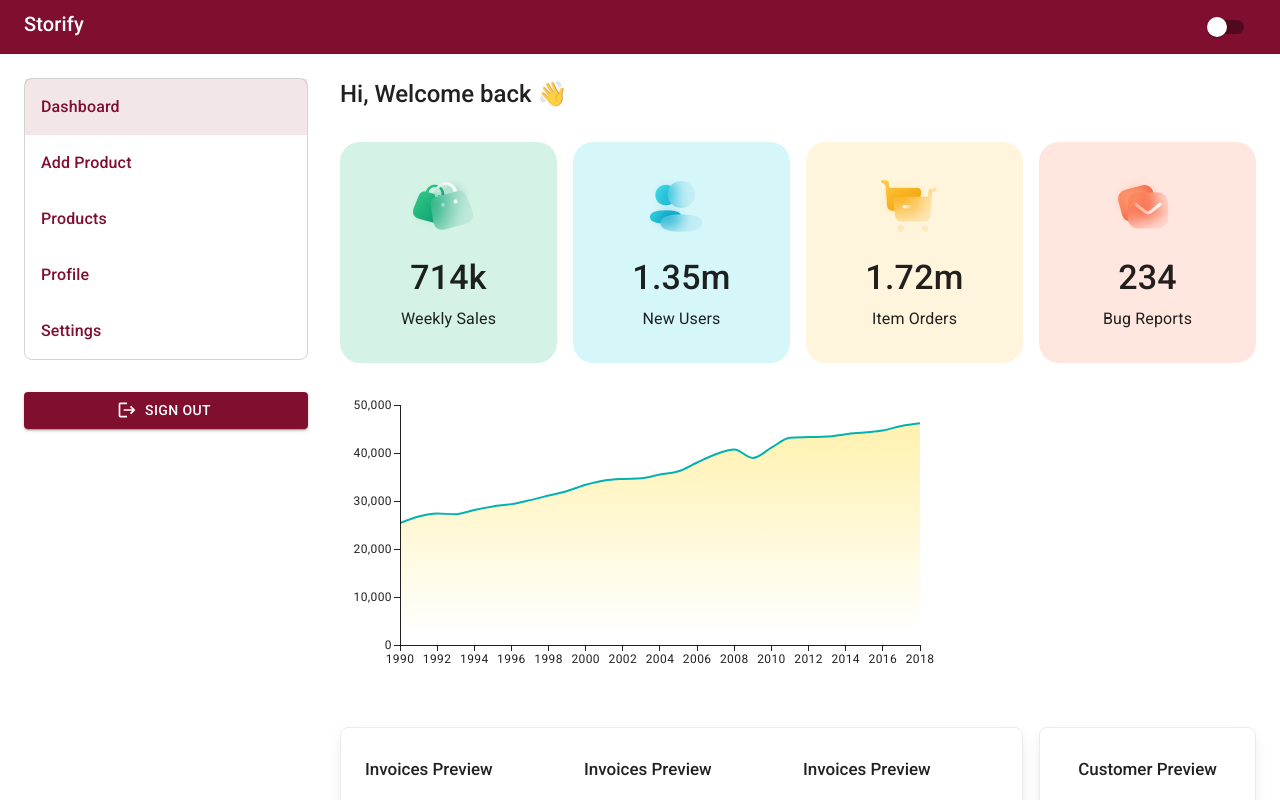
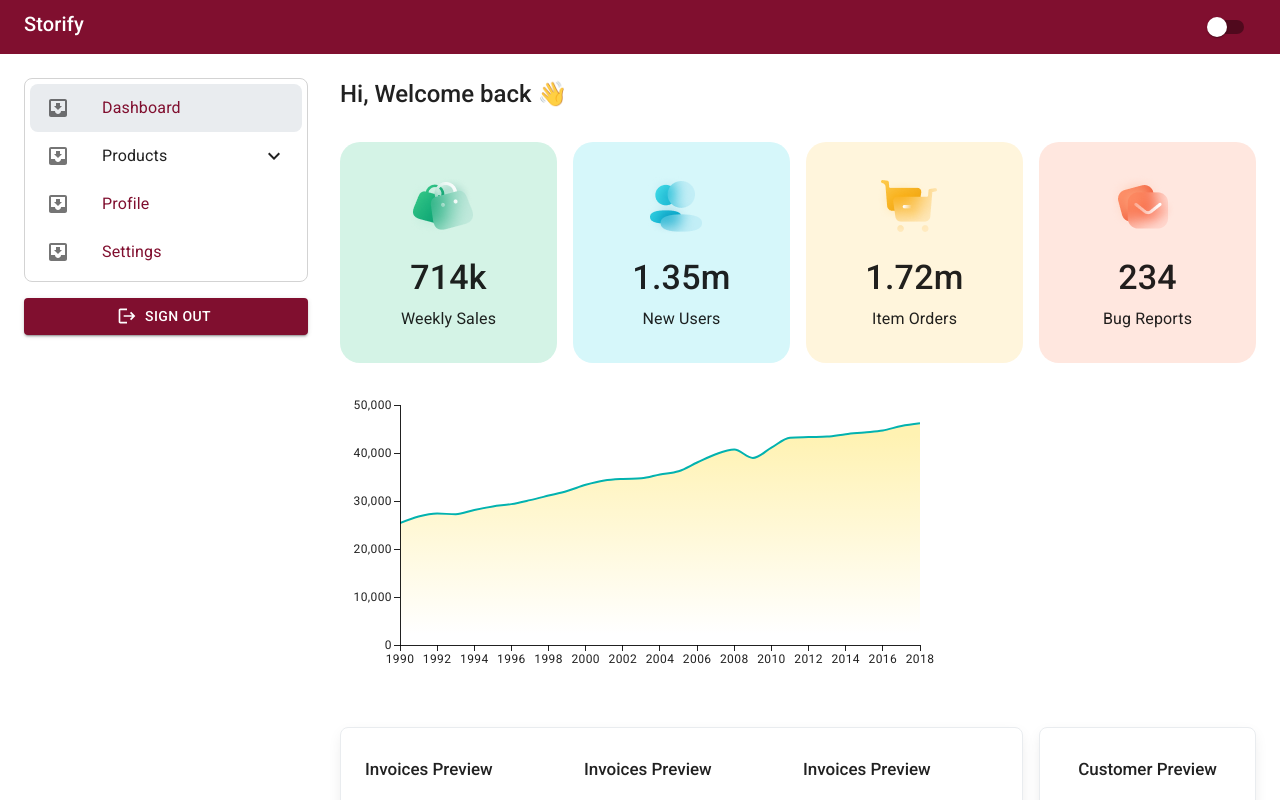
Before and after one commit to ccna35/storify, a React (Vite) app in the folder client/: page / in a window 1280 px wide. Shown: the top 800 px of the page. Built offline with nearby package versions, Linux system fonts and the light colour scheme; sample sign-in values are in the browser's storage.

Commit message:
WORKING on edit product bug

```diff
--- a/client/src/components/Pages/Products/Modals/EditProduct.tsx
+++ b/client/src/components/Pages/Products/Modals/EditProduct.tsx
@@ -32,11 +32,11 @@ type EditProductModalProps = {
 type ProductFormValues = {
   product_name: string;
   description: string;
-  price?: number;
-  stock_quantity?: number;
+  price: number;
+  stock_quantity: number;
   manufacturer: string;
   category: string;
-  is_featured?: boolean;
+  is_featured: boolean;
 };
 
 const INITIAL_VALUES: ProductFormValues = {
@@ -58,6 +58,8 @@ export default function EditProductModal({
   handleClose,
   product_id,
 }: EditProductModalProps) {
+  console.log(product_id);
+
   const queryClient = useQueryClient();
 
   const navigate = useNavigate();
@@ -82,7 +84,7 @@ export default function EditProductModal({
   console.log(product_id);
 
   const { data, isLoading, isSuccess, isError, error } = useQuery({
-    queryKey: ["product"],
+    queryKey: ["product", { product_id }],
     queryFn: () => ProductService.getOneProduct(product_id as number),
   });
 
@@ -114,7 +116,11 @@ export default function EditProductModal({
     handleSubmit,
     formState: { errors },
   } = useForm<ProductFormValues>({
-    // defaultValues: INITIAL_VALUES,
+    defaultValues: {
+      price: 0,
+      stock_quantity: 0,
+      is_featured: false,
+    },
     mode: "onChange",
   });
 
@@ -128,9 +134,8 @@ export default function EditProductModal({
       <Dialog open={open} onClose={handleClose} fullWidth>
         <DialogTitle>Update</DialogTitle>
         <DialogContent>
-          {!data ? (
-            <Typography>Loading...</Typography>
-          ) : (
+          {isLoading && <Typography>Loading...</Typography>}
+          {!isLoading && data && (
             <form onSubmit={handleSubmit(onSubmit)} noValidate>
               <Stack direction="column" spacing={2} py={2}>
                 <Stack direction="column" spacing={1}>
--- a/client/src/components/Sidebar/Sidebar.tsx
+++ b/client/src/components/Sidebar/Sidebar.tsx
@@ -1,4 +1,14 @@
-import { Box, Button, Link, Stack } from "@mui/material";
+import {
+  Box,
+  Button,
+  Link,
+  List,
+  ListItemButton,
+  ListItemIcon,
+  ListItemText,
+  ListSubheader,
+  Stack,
+} from "@mui/material";
 import { NavLink, useNavigate } from "react-router-dom";
 import LogoutIcon from "@mui/icons-material/Logout";
 import { useContext, useState } from "react";
@@ -6,14 +16,112 @@ import { UserContext } from "../../hooks/UserContext";
 import axios from "axios";
 import { API_URL } from "../../env";
 import { LoadingButton } from "@mui/lab";
+import Collapse from "@mui/material/Collapse";
+import InboxIcon from "@mui/icons-material/MoveToInbox";
+import DraftsIcon from "@mui/icons-material/Drafts";
+import SendIcon from "@mui/icons-material/Send";
+import ExpandLess from "@mui/icons-material/ExpandLess";
+import ExpandMore from "@mui/icons-material/ExpandMore";
+import StarBorder from "@mui/icons-material/StarBorder";
 
-const SidebarMenuItems = [
+type MenuItemType = {
+  id: number;
+  name: string;
+  path?: string;
+  subMenu?: { id: number; name: string; path: string }[];
+};
+
+type SidebarMenuItemsType = MenuItemType[];
+
+const SidebarMenuItems: SidebarMenuItemsType = [
   { id: 1, name: "Dashboard", path: "/" },
-  { id: 2, name: "Add Product", path: "/new-product" },
-  { id: 3, name: "Products", path: "/products" },
-  { id: 4, name: "Profile", path: "/profile" },
-  { id: 5, name: "Settings", path: "/settings" },
+  {
+    id: 2,
+    name: "Products",
+    subMenu: [
+      { id: 3, name: "Product List", path: "/products" },
+      { id: 4, name: "Add Product", path: "/new-product" },
+    ],
+  },
+  { id: 5, name: "Profile", path: "/profile" },
+  { id: 6, name: "Settings", path: "/settings" },
 ];
+
+type MenuItemProps = (typeof SidebarMenuItems)[number];
+
+const MenuItem = ({ name, path, subMenu }: MenuItemProps) => {
+  const [open, setOpen] = useState(false);
+
+  const handleClick = () => {
+    if (!subMenu) return;
+    setOpen(!open);
+  };
+
+  const MenuItemButton = () => (
+    <ListItemButton
+      onClick={handleClick}
+      sx={{
+        borderRadius: 2,
+      }}
+    >
+      <ListItemIcon>
+        <InboxIcon />
+      </ListItemIcon>
+      <ListItemText primary={name} />
+      {subMenu && (open ? <ExpandLess /> : <ExpandMore />)}
+    </ListItemButton>
+  );
+
+  return (
+    <>
+      {path ? (
+        <Link
+          component={NavLink}
+          to={path}
+          sx={{
+            textDecoration: "none",
+            "&.active .MuiButtonBase-root": {
+              background: "#e9ecef",
+            },
+          }}
+        >
+          <MenuItemButton />
+        </Link>
+      ) : (
+        <MenuItemButton />
+      )}
+
+      {subMenu && (
+        <Collapse in={open} timeout="auto" unmountOnExit>
+          <List component="div" disablePadding>
+            {subMenu.map(({ id, name, path }) => {
+              return (
+                <Link
+                  key={id}
+                  component={NavLink}
+                  to={path}
+                  sx={{
+                    textDecoration: "none",
+                    "&.active .MuiButtonBase-root": {
+                      background: "#e9ecef",
+                    },
+                  }}
+                >
+                  <ListItemButton key={id} sx={{ pl: 4, borderRadius: 2 }}>
+                    <ListItemIcon>
+                      <StarBorder />
+                    </ListItemIcon>
+                    <ListItemText primary={name} />
+                  </ListItemButton>
+                </Link>
+              );
+            })}
+          </List>
+        </Collapse>
+      )}
+    </>
+  );
+};
 
 const Sidebar = () => {
   const { user, updateUserInfo } = useContext(UserContext);
@@ -34,40 +142,33 @@ const Sidebar = () => {
       setStatus("error");
     }
   };
+
   return (
-    <Stack direction="column" spacing={4}>
-      <Box
+    <Stack spacing={2}>
+      <List
         sx={{
+          width: "100%",
+          maxWidth: 360,
+          bgcolor: "background.paper",
           border: "1px solid lightgray",
           borderRadius: 2,
+          padding: "5px",
         }}
+        component="nav"
+        aria-labelledby="nested-list-subheader"
       >
-        <Stack direction="column">
-          {SidebarMenuItems.map(({ id, name, path }) => {
-            return (
-              <Link
-                key={id}
-                component={NavLink}
-                to={path}
-                sx={{
-                  p: 2,
-                  textDecoration: "none",
-                  transition: "background-color 500ms",
-                  fontWeight: 500,
-                  "&:hover": {
-                    backgroundColor: "#f8f9fa",
-                  },
-                  "&.active": {
-                    backgroundColor: "#800f2f1a",
-                  },
-                }}
-              >
-                {name}
-              </Link>
-            );
-          })}
-        </Stack>
-      </Box>
+        {SidebarMenuItems.map(({ id, name, path, subMenu }) => {
+          return (
+            <MenuItem
+              key={id}
+              id={id}
+              name={name}
+              path={path}
+              subMenu={subMenu}
+            />
+          );
+        })}
+      </List>
       <LoadingButton
         loading={status === "loading"}
         loadingPosition="start"
--- a/client/src/hooks/UserContext.tsx
+++ b/client/src/hooks/UserContext.tsx
@@ -1,11 +1,11 @@
 import React, { createContext, useState } from "react";
 
 type UserType = {
-  id: number;
+  id?: number;
   first_name: string;
   last_name: string;
   email: string;
-  added: string;
+  added?: string;
 };
 
 interface IUserContext {
--- a/client/src/pages/NewProduct.tsx
+++ b/client/src/pages/NewProduct.tsx
@@ -20,11 +20,11 @@ export type ProductFormValues = {
   id?: number;
   product_name: string;
   description: string;
-  price?: number;
-  stock_quantity?: number;
+  price: number;
+  stock_quantity: number;
   manufacturer: string;
   category: string;
-  is_featured?: boolean;
+  is_featured: boolean;
 };
 
 const INITIAL_VALUES: ProductFormValues = {
@@ -141,10 +141,8 @@ const NewProduct = () => {
                   max: 1_000_000,
                   validate: {
                     isValid: (value) => {
-                      return (
-                        (value && value <= 1_000_000) ||
-                        "Price can't be more than $1,000,000"
-                      );
+                      const errorMsg = "Price can't be more than $1,000,000";
+                      return value < 1_000_000 || errorMsg;
                     },
                   },
                 })}
@@ -161,10 +159,9 @@ const NewProduct = () => {
                   max: 10_000,
                   validate: {
                     isValid: (value) => {
-                      return (
-                        (value && value <= 10_000) ||
-                        "Stock quantity can't be more than 10,000"
-                      );
+                      const errorMsg =
+                        "Stock quantity can't be more than 10,000";
+                      return value < 10_000 || errorMsg;
                     },
                   },
                 })}
--- a/client/src/pages/Register.tsx
+++ b/client/src/pages/Register.tsx
@@ -85,11 +85,16 @@ const Register = () => {
     onSuccess: (data) => {
       console.log(data);
 
-      // updateUserInfo(res.data.user);
+      //  Update user state with new data
+      const { user_email: email, first_name, last_name, added, id } = data.user;
+      updateUserInfo({ first_name, last_name, added, email, id });
+      localStorage.setItem("user", JSON.stringify(data.user));
+      navigate("/");
+      showSuccessMessage();
       queryClient.invalidateQueries({ queryKey: ["users"] });
     },
     onError: (error) => {
-      // console.log(error);
+      console.log(error);
     },
   });
 
@@ -141,8 +146,30 @@ const Register = () => {
           minHeight: "100vh",
           display: "grid",
           placeItems: "center",
+          py: 5,
         }}
       >
+        <Stack
+          component={"div"}
+          maxWidth={["100%", "500px"]}
+          spacing={2}
+          alignItems={"center"}
+        >
+          <Typography variant="h4" component={"h2"} textAlign={"center"}>
+            Register a new account
+          </Typography>
+          <Typography
+            variant="body1"
+            component={"h3"}
+            textAlign={"center"}
+            color="gray"
+            maxWidth={["100%", "300px"]}
+            marginInline={"auto"}
+          >
+            Use the form below to register for a new account, you can then use
+            our service.
+          </Typography>
+        </Stack>
         <form onSubmit={handleSubmit(onSubmit)} noValidate>
           <Stack
             direction="column"
@@ -271,6 +298,12 @@ const Register = () => {
               variant="contained"
               color="primary"
               loading={isSubmitting}
+              sx={{
+                alignSelf: "center",
+                width: "fit-content",
+                textTransform: "capitalize",
+                px: 4,
+              }}
             >
               Register
             </LoadingButton>
@@ -281,8 +314,6 @@ const Register = () => {
               </Link>
             </Stack>
           </Stack>
-        </form>
-      </Container>
           <Snackbar
             anchorOrigin={{ vertical, horizontal }}
             open={open}
@@ -290,10 +321,16 @@ const Register = () => {
             key={vertical + horizontal}
             autoHideDuration={2000}
           >
-        <Alert onClose={handleClose} severity="success" sx={{ width: "100%" }}>
+            <Alert
+              onClose={handleClose}
+              severity="success"
+              sx={{ width: "100%" }}
+            >
               You registered successfully!
             </Alert>
           </Snackbar>
+        </form>
+      </Container>
     </Box>
   );
 };
```
Lines whose indentation alone changed are shown as unchanged.
